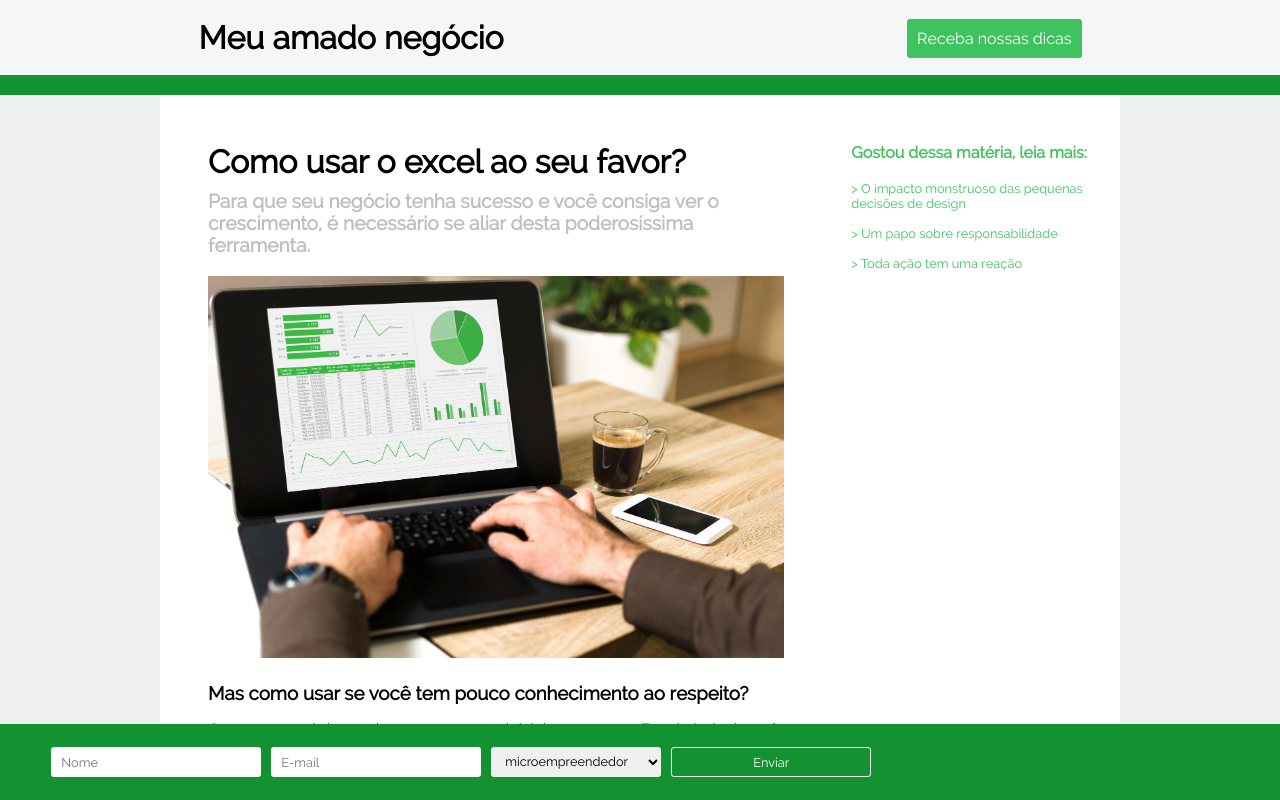
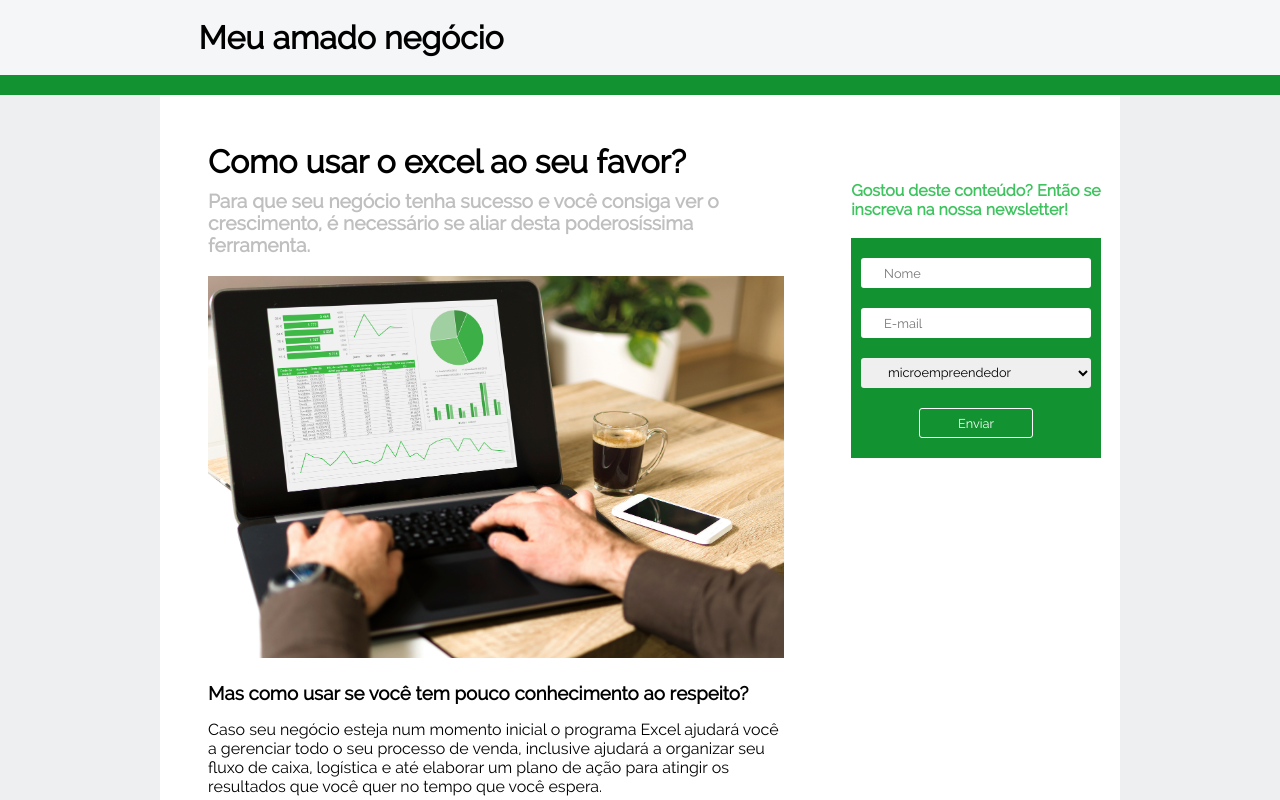
Before and after one commit to CassiaDeny/meuamadonegocio, a website: page views/contents/como-usar-o-excel-ao-seu-favor.html in a window 1280 px wide. Shown: the top 800 px of the page. Drawn offline with Linux system fonts and the light colour scheme; files that its build step writes are made by us from their sources; a script that the page names is missing; files whose address does not match are found by name.

Commit message:
Correção de layout. Troca de lugar do form de cadastro na news

```diff
--- a/public/css/css.css
+++ b/public/css/css.css
@@ -234,15 +234,14 @@ figure{
 }
 
 .form{
-	width:960px;
+	width:100%;
 }
 
 .formulario{
-	padding: 1% 4%;
+	padding: 4% 4%;
 	background-color: #129231;
-	float:left;
+	float:center;
 	width:92%;
-	position:fixed;
 	bottom:0px;
 }
 
@@ -252,11 +251,11 @@ input{
 	color:#000000;
 	border-radius:3px;
 	border:0px;
-	width:200px;
+	width:90%;
 	height:30px;
-	margin-right: 10px;
-	padding-left:10px;
-	float:left;
+	margin-right: 10%;
+	padding-left:10%;
+	float:center;
 	margin-bottom:10px;
 	margin-top:10px;
 }
@@ -267,23 +266,10 @@ select{
 	color:#000000;
 	border-radius:3px;
 	border:0px;
-	width:170px;
+	width:100%;
 	height:30px;
-	padding: 0px 10px;
-	margin-right: 10px;
-	float:left;
-	margin-bottom:10px;
-	margin-top:10px;
-}
-
-button.submeter:hover{
-	padding:6px 15px;
-	font-family: raleway-regular;
-	background-color:#ffffff;
-	font-size:0.8 em;
-	color:#129231;
-	border-radius:3px;
-	border:1px;
+	padding: 0px 10%;
+	margin-right: 10%;
 	float:left;
 	margin-bottom:10px;
 	margin-top:10px;
@@ -297,25 +283,12 @@ button.submeter:hover{
 	color:#129231;
 	border-radius:3px;
 	border:1px;
-	float:left;
-	margin-bottom:10px;
-	margin-top:10px;
-}
-
-button.submeter{
-	padding:6px 15px;
-	font-family: raleway-regular;
-	background-color:#129231;
-	font-size:0.8 em;
-	color:#ffffff;
-	border-radius:3px;
-	border-style:solid;
-	border-color:#ffffff;
-	border-width:1px;
-	float:left;
-	margin-bottom:10px;
-	margin-top:10px;
-}
+	float:center;
+	width:50%;
+	height:30px;
+	margin-right: 25%;
+	margin-left: 25%;
+	}
 
 .submeter{
 	padding:6px 15px;
@@ -327,7 +300,10 @@ button.submeter{
 	border-style:solid;
 	border-color:#ffffff;
 	border-width:1px;
-	float:left;
-	margin-bottom:10px;
-	margin-top:10px;
+	float:center;
+	width:50%;
+	height:30px;
+	margin-right: 25%;
+	margin-left: 25%;
+
 }
--- a/views/contents/como-usar-o-excel-ao-seu-favor.html
+++ b/views/contents/como-usar-o-excel-ao-seu-favor.html
@@ -12,9 +12,6 @@
    <div class="topo">
      <div class="cabecalho">
        <a href="/" class="link-home"><h1>Meu amado negócio</h1></a>
-     </div>
-     <div class="lead">
-      <button type="button" class="newsletter">Receba nossas dicas</button>
      </div>
   </header>
 
@@ -81,20 +78,13 @@
       </article>
     </section>
     <aside class="sidebar">
-      <span class="chamada"><strong>Gostou dessa matéria, leia mais:</strong></span><br><br>
-      <ul>
-        <li><a href="#">> O impacto monstruoso das pequenas decisões de design</a></li>
-        <li><a href="#">> Um papo sobre responsabilidade</a></li>
-        <li><a href="#">> Toda ação tem uma reação</a></li>
-      </ul>
-    </aside>
-  </div>
-</main>
-  <footer>
+      <br>
+      <br>
+        <span class="chamada"><strong>Gostou deste conteúdo? Então se inscreva na nossa newsletter!</strong></span><br><br>
         <div class="form">
-   <form class="formulario" action="/como-usar-o-excel-ao-seu-favor" method="POST" >
-      <input type="text" name="name" placeholder="Nome">
-      <input type="text" name="email" placeholder="E-mail">
+          <form class="formulario" action="/como-usar-o-excel-ao-seu-favor" method="POST">
+            <input type="text" name="name" placeholder="Nome" style="font-color:black" >
+            <input type="text" name="email" placeholder="E-mail" style="font-color:black" >
             <input type="hidden" name="ip" id="ip" value="">
             <select name="menu">
               <option value="microempreendedor" selected>microempreendedor</option>
@@ -102,13 +92,17 @@
               <option value="loja online">loja online</option>
             </select>
 
-      <input type="submit" value="Enviar" class="submeter" />
+            <center><input type="submit" value="Enviar" class="submeter" /></center>
           </form>
           <script type="text/javascript" src="https://l2.io/ip.js?var=userip"></script>
           <script type="text/javascript">
             document.getElementById("ip").value = userip;
           </script>
         </div>
+      </aside>
+  </div>
+</main>
+  <footer>
   </footer>
 
 </body>
```
Also changed, not shown: views/contents/como-usar-as-metas-para-vender-mais.html (+11 -17 lines), views/contents/sera-que-eu-devo-aceitar-cartao.html (+7 -15 lines), views/index.html (+12 -17 lines). Lines whose indentation alone changed are shown as unchanged.
